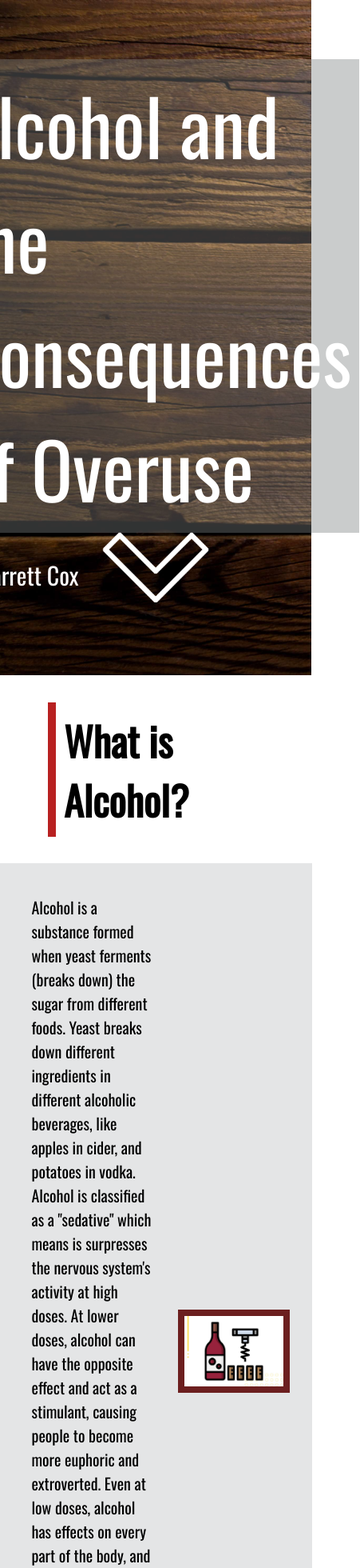
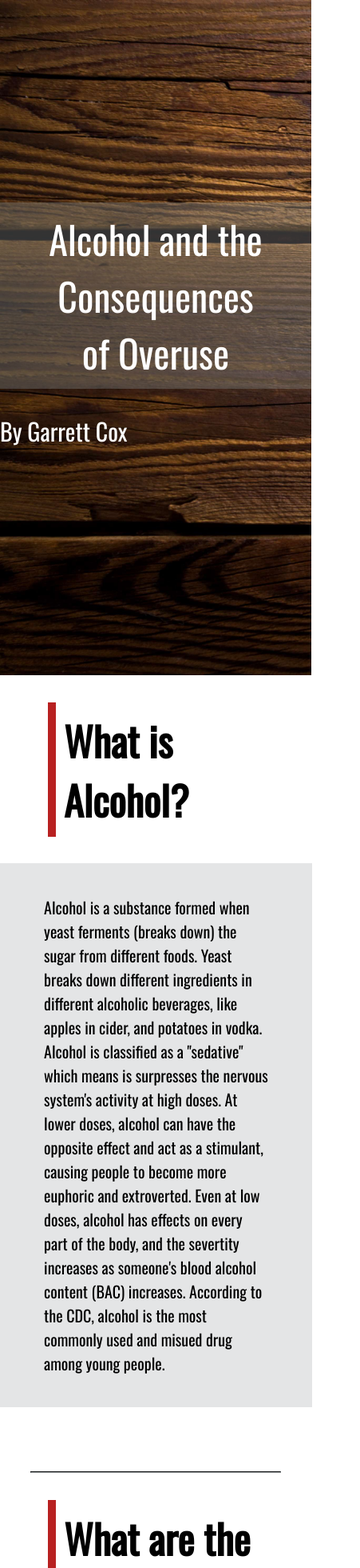
Before and after one commit to garrett-c714/advocacy-project, a React (Create React App) app: page / in a window 390 px wide. Shown: the top 1960 px of the page at 80% size, 451 px wide, since content can reach past the window. Built offline with nearby package versions, Linux system fonts and the light colour scheme.

Commit message:
Added Favicon ✨

```diff
--- a/public/index.html
+++ b/public/index.html
@@ -2,7 +2,7 @@
 <html lang="en">
   <head>
     <meta charset="utf-8" />
-    <link rel="icon" href="%PUBLIC_URL%/favicon.ico" />
+    <link rel="icon" href="%PUBLIC_URL%/icon.png" />
     <meta name="viewport" content="width=device-width, initial-scale=1" />
     <meta name="theme-color" content="#000000" />
     <meta
--- a/src/App.css
+++ b/src/App.css
@@ -133,3 +133,20 @@ img {
   height: 300px;
   background-color: var(--maroon);
 }
+
+/* Media */
+@media only screen and (max-width: 728px) {
+  img {
+    display: none;
+  }
+  .blob {
+    grid-template-columns: 1fr;
+  }
+  .blob-left {
+    grid-template-columns: 0% 1fr;
+  }
+  .header-header {
+    font-size: 3em;
+    text-align: center;
+  }
+}
```
Also changed, not shown: public/icon.png (added).
